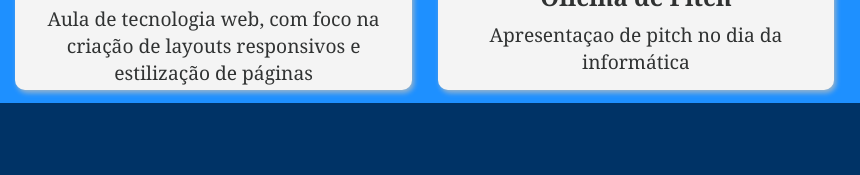
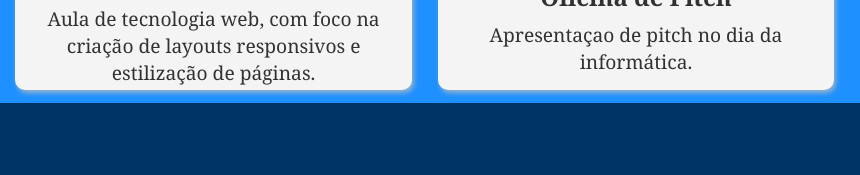
Before and after one commit to PedroOlvir/Mini-Projeto01, a plain HTML site: page index.html in a window 1280 px wide. Shown: the part 2617-2792 px from the top of the page, 420-1280 px from the left. Drawn offline with Linux system fonts and the light colour scheme.

Commit message:
Update index.html

```diff
--- a/index.html
+++ b/index.html
@@ -85,12 +85,12 @@
         <div class="cards">
             <img src="img/foto-HTML-CSS.jpeg" alt="">
             <h2>HTML e CSS</h2>
-            <p>Aula de tecnologia web, com foco na criação de layouts responsivos e estilização de páginas </p>
+            <p>Aula de tecnologia web, com foco na criação de layouts responsivos e estilização de páginas.</p>
         </div>
         <div class="cards">
             <img src="img/Pitch.png" alt="">
             <h2>Oficina de Pitch</h2>
-            <p>Apresentaçao de pitch no dia da informática</p>
+            <p>Apresentaçao de pitch no dia da informática.</p>
         </div>
     </section>
     <section class="sec5">
```
